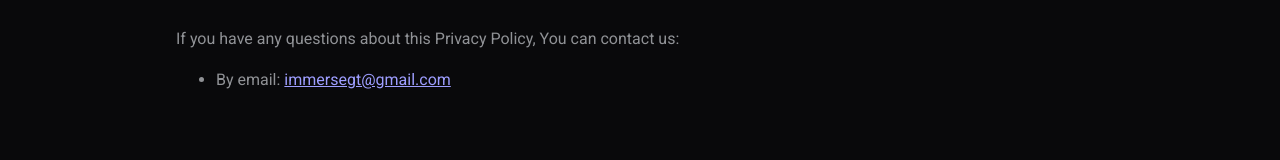
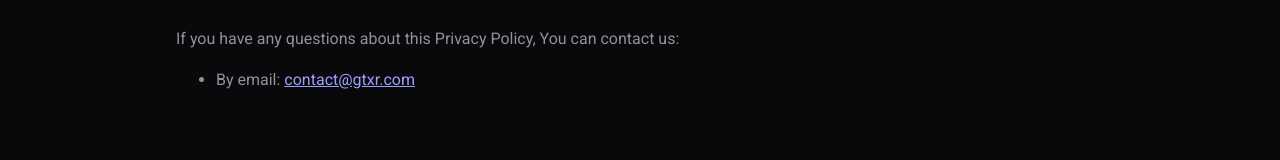
Before and after one commit to immersegt/immersegt, a Next.js app: page /privacy-policy in a window 1280 px wide. Shown: the part 5352-5512 px from the top of the page. Built offline with nearby package versions, Linux system fonts and the light colour scheme; no server answers; the database is empty.

Commit message:
fix email

```diff
--- a/app/privacy-policy/page.tsx
+++ b/app/privacy-policy/page.tsx
@@ -179,7 +179,7 @@ const PrivacyPage = () => {
         <h2>Contact Us</h2>
         <p>If you have any questions about this Privacy Policy, You can contact us:</p>
         <ul>
-            <li>By email: <a href="mailto:immersegt@gmail.com">immersegt@gmail.com</a></li></ul></Container>)
+            <li>By email: <a href="mailto:contact@gtxr.com">contact@gtxr.com</a></li></ul></Container>)
 }
 
 export default PrivacyPage
--- a/components/FAQ.tsx
+++ b/components/FAQ.tsx
@@ -60,12 +60,12 @@ const faqQuestions = [
   {
     id: "11",
     question: "Who can I contact for more information about ImmerseGT?",
-    content: "For further inquiries or assistance, please contact immersegt@gmail.com."
+    content: "For further inquiries or assistance, please contact contact@gtxr.com."
   },
   {
     id: "12",
     question: "Want to sponsor ImmerseGT?",
-    content: "We are always eager to collaborate with sponsors interested in supporting and benefiting students and professionals in the XR space. Sponsoring ImmerseGT is an excellent opportunity to engage with a passionate and innovative community. Potential sponsors are invited to contact us at immersegt@gmail.com to discuss sponsorship opportunities and how they can contribute to the success of this event."
+    content: "We are always eager to collaborate with sponsors interested in supporting and benefiting students and professionals in the XR space. Sponsoring ImmerseGT is an excellent opportunity to engage with a passionate and innovative community. Potential sponsors are invited to contact us at contact@gtxr.com to discuss sponsorship opportunities and how they can contribute to the success of this event."
   },
 ];
 
@@ -77,7 +77,7 @@ export function FAQ() {
     <Container size="xl" className="faqwrapper">
       <div className="faqInfo">
         <h2 className="faqTitle">FAQ</h2>
-        <p className="faqSubtitle">Still have some questions?<br />Feel free to <a href="mailto:immersegt@gmail.com">get in touch</a> with us.</p>
+        <p className="faqSubtitle">Still have some questions?<br />Feel free to <a href="mailto:contact@gtxr.com">get in touch</a> with us.</p>
       </div>
       <div className="questions">
         <Accordion variant="separated">
--- a/components/Footer.tsx
+++ b/components/Footer.tsx
@@ -34,7 +34,7 @@ const data = [
       { label: 'Privacy policy', link: '/privacy-policy' },
       { label: 'Devpost Page', link: 'https://immersegt.devpost.com/' },
       { label: 'Discord Community', link: 'https://discord.gg/bwnbCMDzxK' },
-      { label: 'Contact Us', link: 'mailto:immersegt@gmail.com' },
+      { label: 'Contact Us', link: 'mailto:contact@gtxr.com' },
     ],
   },
 ];
```
